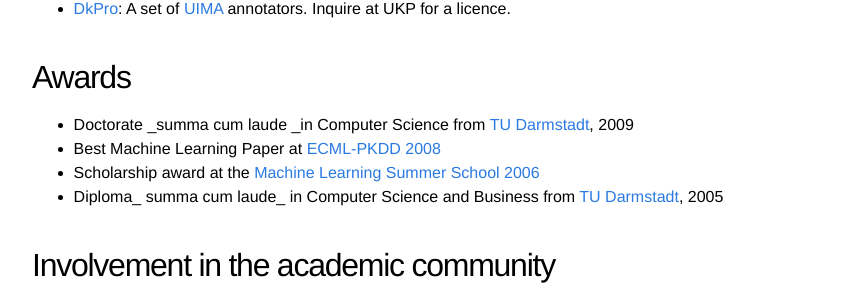
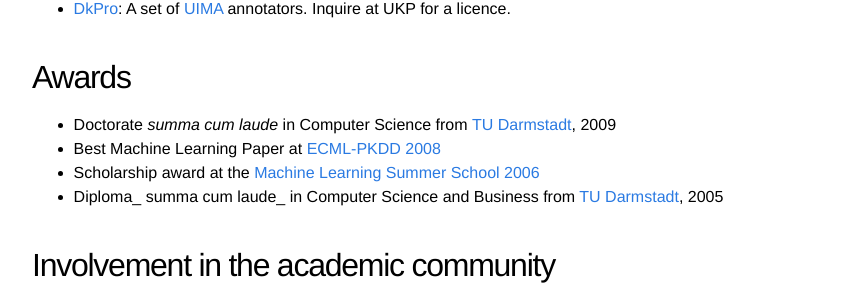
Before and after one commit to markusweimer/markusweimer.github.io, a Jekyll site: the page built from about.md, in a window 1280 px wide and 900 px high, scrolled down 832 px. Shown: the part 144-452 px from the top of the window, without its empty margins (208-1066 px from the left). Built offline with Jekyll 4.4.1, drawn with Linux system fonts in a browser that asks for light colours.

```diff
--- a/about.md
+++ b/about.md
@@ -26,7 +26,7 @@ A list of my [publications](/publications) can be found [here](/publications).
   * [DkPro](http://www.ukp.tu-darmstadt.de/software/repository): A set of [UIMA](http://incubator.apache.org/uima/) annotators. Inquire at UKP for a licence.
 
 ## Awards
-  * Doctorate _summa cum laude _in Computer Science from [TU Darmstadt](http://www.tu-darmstadt.de), 2009
+  * Doctorate _summa cum laude_ in Computer Science from [TU Darmstadt](http://www.tu-darmstadt.de), 2009
   * Best Machine Learning Paper at [ECML-PKDD 2008](http://www.ecmlpkdd2008.org/)
   * Scholarship award at the [Machine Learning Summer School 2006](http://canberra06.mlss.cc/)
   * Diploma_ summa cum laude_ in Computer Science and Business from [TU Darmstadt](http://www.tu-darmstadt.de), 2005
```
